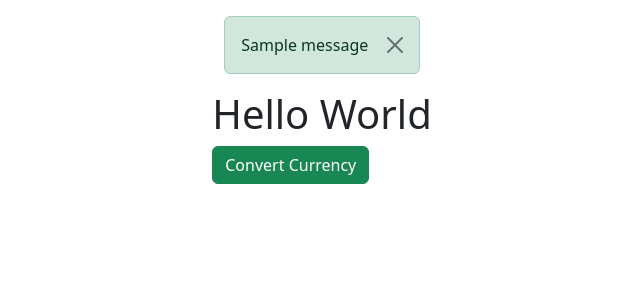
After one commit to TechEdDan2/bc21_Forex-Converter, a Flask app: template templates/index.html in a window 1280 px wide. The commit adds this page. Shown: the top 300 px of the page, without its empty margins (318-958 px from the left). Run offline with Flask 3, Linux system fonts and the light colour scheme; the template is opened without the code that fills it, so the values that code supplies are empty; one stand-in notice (Sample message) is shown.

Commit message:
Set up the user interface and started working on the logic for converting currency

```diff
--- /dev/null
+++ b/app.py
@@ -0,0 +1,39 @@
+from flask import Flask, request, jsonify, render_template, redirect, flash
+from flask_debugtoolbar import DebugToolbarExtension
+
+from nonono import MY_SECRET_KEY
+from forms import convertCurrency
+
+app = Flask(__name__)
+
+# Configuration for Flask app
+app.config['SECRET_KEY'] = MY_SECRET_KEY
+debug = DebugToolbarExtension(app)
+
+# ------------------ #
+#  Routes and views  #
+# ------------------ #
+
+@app.route('/')
+def index():
+    return render_template('index.html')
+
+
+@app.route('/convert', methods=['GET', 'POST'])
+def convert_currency():
+    """ Convert one currency to another """
+
+    form = convertCurrency()
+    if form.validate_on_submit():
+        amount = form.amount.data
+        from_currency = form.from_currency.data
+        to_currency = form.to_currency.data
+
+        # Here you would typically call a function to perform the conversion
+        print(f'Converting {amount} from {from_currency} to {to_currency}')
+
+        # For now, we will just flash a message and redirect
+        flash(f'Converted {amount} from {from_currency} to {to_currency}', 'success')
+        return redirect('/')
+
+    return render_template('convert.html', form=form)
--- /dev/null
+++ b/static/codes.txt
@@ -0,0 +1 @@
+AED,AFN,ALL,AMD,ANG,AOA,ARS,AUD,AWG,AZN,BAM,BBD,BDT,BGN,BHD,BIF,BMD,BND,BOB,BOV,BRL,BSD,BTN,BWP,BYN,BZD,CAD,CDF,CHE,CHF,CHW,CLF,CLP,CNY,COP,COU,CRC,CUC,CUP,CVE,CZK,DJF,DKK,DOP,DZD,EGP,ERN,ETB,EUR,FJD,FKP,GBP,GEL,GHS,GIP,GMD,GNF,GTQ,GYD,HKD,HNL,HTG,HUF,IDR,ILS,INR,IQD,IRR,ISK,JMD,JOD,JPY,KES,KGS,KHR,KMF,KPW,KRW,KWD,KYD,KZT,LAK,LBP,LKR,LRD,LSL,LYD,MAD,MDL,MGA,MKD,MMK,MNT,MOP,MRU,MUR,MVR,MWK,MXN,MXV,MYR,MZN,NAD,NGN,NIO,NOK,NPR,NZD,OMR,PAB,PEN,PGK,PHP,PKR,PLN,PYG,QAR,RON,RSD,RUB,RWF,SAR,SBD,SCR,SDG,SEK,SGD,SHP,SLE,SLL,SOS,SRD,SSP,STN,SVC,SYP,SZL,THB,TJS,TMT,TND,TOP,TRY,TTD,TWD,TZS,UAH,UGX,USD,USN,UYI,UYU,UYW,UZS,VED,VES,VND,VUV,WST,XAF,XAG,XAU,XCD,XDR,XOF,XPD,XPF,XPT,XSU,XTS,XUA,XXX,YER,ZAR,ZMW,ZWL
--- a/templates/base.html
+++ b/templates/base.html
@@ -7,13 +7,35 @@
     <title>{% block title%} {% endblock %}</title>
     <meta name="author" content="DNel2">
     <meta name="description" content="A simple flask app for converting currency">
+
+    <!-- Bootstrap -->
+    <link href="https://cdn.jsdelivr.net/npm/bootstrap@5.3.7/dist/css/bootstrap.min.css" rel="stylesheet"
+        integrity="sha384-LN+7fdVzj6u52u30Kp6M/trliBMCMKTyK833zpbD+pXdCLuTusPj697FH4R/5mcr" crossorigin="anonymous">
 </head>
 
-<body>
+<body class="container-md justify-content-center align-items-center d-flex flex-column">
 
-    {% block content%}
-    {% endblock %}
+    <main>
+        {% with messages = get_flashed_messages(with_categories=true) %}
+        {% if messages %}
+        <div class="container mt-3">
+            {% for category, message in messages %}
+            <div class="alert alert-{{ category }} alert-dismissible fade show" role="alert">
+                {{ message }}
+                <button type="button" class="btn-close" data-bs-dismiss="alert" aria-label="Close"></button>
+            </div>
+            {% endfor %}
+        </div>
+        {% endif %}
+        {% endwith %}
 
+        {% block content%}
+        {% endblock %}
+    </main>
+
+    <script src="https://cdn.jsdelivr.net/npm/bootstrap@5.3.7/dist/js/bootstrap.bundle.min.js"
+        integrity="sha384-ndDqU0Gzau9qJ1lfW4pNLlhNTkCfHzAVBReH9diLvGRem5+R9g2FzA8ZGN954O5Q"
+        crossorigin="anonymous"></script>
 </body>
 
 </html>
--- /dev/null
+++ b/templates/index.html
@@ -0,0 +1,7 @@
+{% extends 'base.html' %}
+
+{% block content %}
+<h1>Hello World</h1>
+
+<a href="/convert" class="btn btn-success">Convert Currency</a>
+{% endblock %}
```
Also changed, not shown: forms.py (added, +16 -0 lines), requirements.txt (+8 -0 lines), templates/convert.html (added, +28 -0 lines), 1 other file.
